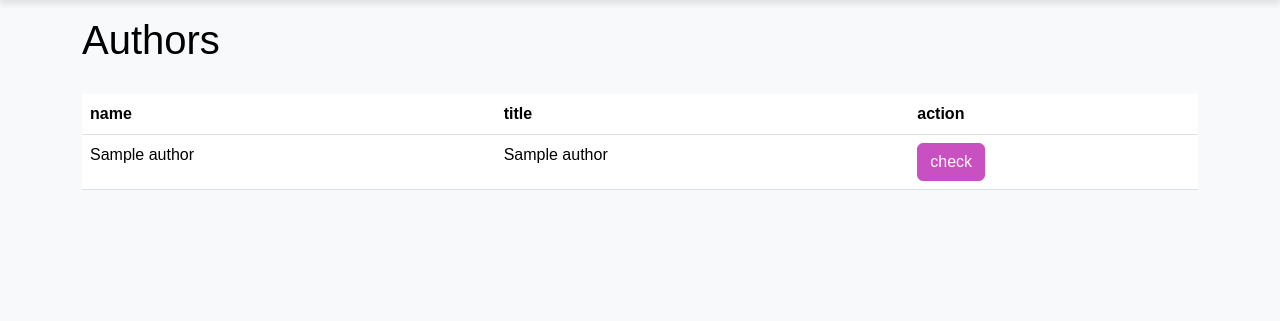
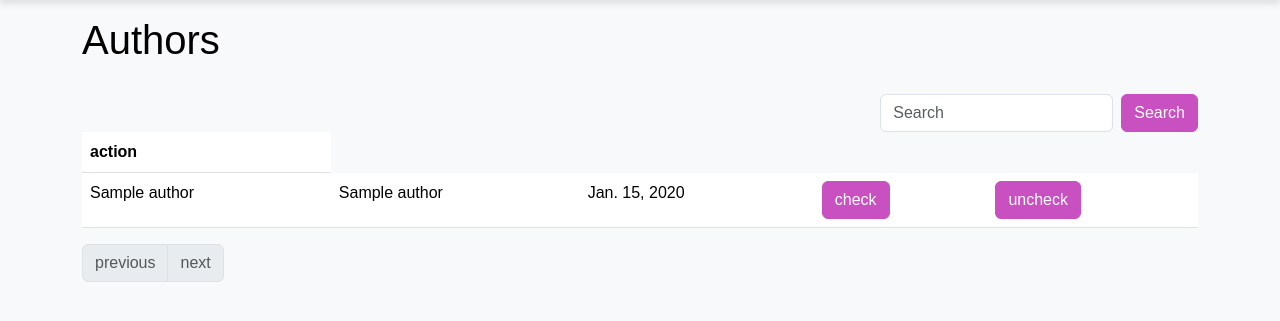
Before and after one commit to MaxOnceProject/Django-Fast-Frontend, a Django app: page /app/author/ in a window 1280 px wide. Shown: the part 56-377 px from the top of the page. Run offline with Django 4.2, Linux system fonts and the light colour scheme; tables that the repository leaves empty hold one stand-in row (values such as "Sample post"); some libraries are stand-ins or nearby versions.

Commit message:
enhance table with pagination and search bar

```diff
--- a/frontend/templates/frontend/base.html
+++ b/frontend/templates/frontend/base.html
@@ -9,6 +9,7 @@
     <title>{% block title %}{{ meta.title }}{% endblock %}</title>
     <link href="https://cdn.jsdelivr.net/npm/bootstrap@5.3.0-alpha3/dist/css/bootstrap.min.css" rel="stylesheet" integrity="sha384-KK94CHFLLe+nY2dmCWGMq91rCGa5gtU4mk92HdvYe+M/SXH301p5ILy+dN9+nJOZ" crossorigin="anonymous">
     <link rel="stylesheet" href="https://cdn.jsdelivr.net/npm/bootstrap-icons@1.10.0/font/bootstrap-icons.css">
+    <link rel="stylesheet" href="https://cdn.datatables.net/1.13.4/css/jquery.dataTables.min.css">
     <link rel="stylesheet" href="{% static meta.css %}">
 <body>
 
@@ -51,5 +52,6 @@
 
 <script src="https://code.jquery.com/jquery-3.6.0.min.js"></script>
 <script src="https://cdn.jsdelivr.net/npm/bootstrap@5.3.0-alpha3/dist/js/bootstrap.bundle.min.js" integrity="sha384-ENjdO4Dr2bkBIFxQpeoTz1HIcje39Wm4jDKdf19U8gI4ddQ3GYNS7NTKfAdVQSZe" crossorigin="anonymous"></script>
+<script src="https://cdn.datatables.net/1.13.4/js/jquery.dataTables.min.js"></script>
 </body>
 </html>
--- a/frontend/templates/frontend/site.html
+++ b/frontend/templates/frontend/site.html
@@ -16,7 +16,18 @@
         </form>
     {% endif %}
     {% if option.table.show %}
-        <table class="table">
+        <div class="row">
+            {% if option.table.search %}
+                <div class="col d-flex justify-content-end">
+                    <form method="get" class="d-inline-flex">
+                        <input type="search" name="q" value="{{ request.GET.q }}" placeholder="Search" class="form-control">
+                        <button type="submit" class="btn btn-primary ms-2">Search</button>
+                    </form>
+                </div>
+            {% endif %}
+        </div>
+
+        <table class="table table-hover" id="FrontendTable">
             <thead>
             <tr>
                 {% for field in table.fields %}
@@ -37,16 +48,61 @@
                         {% endif %}
                     {% endfor %}
                     {% if option.table.inline_button %}
-                        <td>
-                            <form method="post" class="needs-validation" novalidate action="{{ request.path }}inline_button/{{ object.id }}">
-                                {% csrf_token %}
-                                {% bootstrap_button button_type="submit" content=table.inline_button %}
-                            </form>
-                        </td>
+                        {% for inline_button in table.inline_button %}
+                            <td>
+                                <form method="post" class="needs-validation" novalidate action="{{ request.path }}{{ inline_button }}/{{ object.id }}">
+                                    {% csrf_token %}
+                                    {% bootstrap_button button_type="submit" content=inline_button %}
+                                </form>
+                            </td>
+                        {% endfor %}
                     {% endif %}
                 </tr>
             {% endfor %}
             </tbody>
         </table>
+        <div class="row">
+            <div class="col">
+                <nav aria-label="Table pagination">
+                    <ul class="pagination">
+                        {% if table.objects.has_previous %}
+                            <li class="page-item">
+                                <a class="page-link" href="?page={{ table.objects.previous_page_number }}" aria-disabled="true">previous</a>
+                            </li>
+                        {% else %}
+                            <li class="page-item disabled">
+                                <span class="page-link">previous</span>
+                            </li>
+                        {% endif %}
+                        {% if table.objects.has_next %}
+                            <li class="page-item">
+                                <a class="page-link" href="?page={{ table.objects.next_page_number }}" aria-disabled="true">next</a>
+                            </li>
+                        {% else %}
+                            <li class="page-item disabled">
+                                <span class="page-link">next</span>
+                            </li>
+                        {% endif %}
+                    </ul>
+                </nav>
+            </div>
+        </div>
     {% endif %}
+    <script>
+        $(document).ready(function() {
+            $('#FrontendTable').DataTable( {
+                paging: false,
+                // dom: "<'d-flex mr-auto'f>",
+                responsive: false,
+                colReorder: true,
+                fixedHeader: true,
+                select: true,
+                keys: true,
+                // rowGroup: true
+                dom: 'Bfrtip',
+                order: [[ 0, "desc" ]],
+            } );
+        } );
+</script>
+
 {% endblock %}
--- a/frontend/views.py
+++ b/frontend/views.py
@@ -2,13 +2,22 @@
 from django.conf import settings
 from django.http import HttpResponseRedirect
 from django.shortcuts import render, redirect
+from django_filters import ChoiceFilter
+
 from .forms import generate_form_for_model
 from . import site
 from django.apps import apps
+from django.core.paginator import Paginator
+from django.db.models import Q
 
 
 def favicon_view(request):
-    return {}
+    return HttpResponseRedirect(request.META.get('HTTP_REFERER'))
+
+def create_filter_class(model, filters):
+    Meta = type("Meta", (), {"model": model, "fields": filters})
+    filter_class = type(f"{model.__name__}Filter", (django_filters.FilterSet,), {"Meta": Meta})
+    return filter_class
 
 def frontend_view(request, app_name=None, model_name=None, action=None, id=None):
     register = site.create_navbar_register()
@@ -55,12 +64,12 @@ def frontend_view(request, app_name=None, model_name=None, action=None, id=None)
     form_class = generate_form_for_model(model)
 
     if request.method == "POST":
-        if action == 'inline_button':
+        if action in getattr(frontend_config, 'table_inline_button'):
             model = apps.get_model(app_name, model_name)
             frontend_config = site._registry[model].__class__
 
             object = model.objects.get(id=id)
-            frontend_config().post_inline_button(object)
+            getattr(frontend_config(), action)(object)
 
         if action == 'table_add':
             form = form_class(request.POST)
@@ -69,14 +78,31 @@ def frontend_view(request, app_name=None, model_name=None, action=None, id=None)
 
         return HttpResponseRedirect(request.META.get('HTTP_REFERER'))
 
-    fields = list(frontend_config.fields)
+    fields = list(getattr(frontend_config, 'fields', []))
 
-    if 'id' in frontend_config.fields:
+    if 'id' in fields:
         objects = model.objects.values(*fields)
+    elif not fields:
+        objects = model.objects.values()
     else:
         objects = model.objects.values(*fields, 'id')
 
-    if getattr(frontend_config, 'inline_button', False):
+    # Search
+    search_fields = getattr(frontend_config, 'search_fields', None)
+    if search_fields:
+        search_query = request.GET.get("q", "")
+        frontend_config.search_fields_option = True
+        if search_query:
+            search_query_list = [Q(**{f"{field}__icontains": search_query}) for field in search_fields]
+            objects = objects.filter(Q(*search_query_list, _connector=Q.OR))
+
+    # Pagination
+    paginator = Paginator(objects, 10)  # Show x items per page
+    page = request.GET.get("page")
+    objects = paginator.get_page(page)
+
+
+    if getattr(frontend_config, 'table_inline_button', False):
         frontend_config.inline_button_option = True
         fields += ['action']
 
@@ -90,14 +116,15 @@ def frontend_view(request, app_name=None, model_name=None, action=None, id=None)
             "table": {
                 "add": False,
                 "show": True,
-                "inline_button": getattr(frontend_config, 'inline_button_option', False)
+                "search": getattr(frontend_config, 'search_fields_option', False),
+                "inline_button": getattr(frontend_config, 'inline_button_option', False),
             },
         },
         "table": {
             "form": form_class(),
             "objects": objects,
             "fields": fields,
-            "inline_button": getattr(frontend_config, 'inline_button', None),
+            "inline_button": getattr(frontend_config, 'table_inline_button', None),
         }
     }
     return render(request, "frontend/site.html", context)
```
Also changed, not shown: app/frontend.py (+11 -3 lines).
